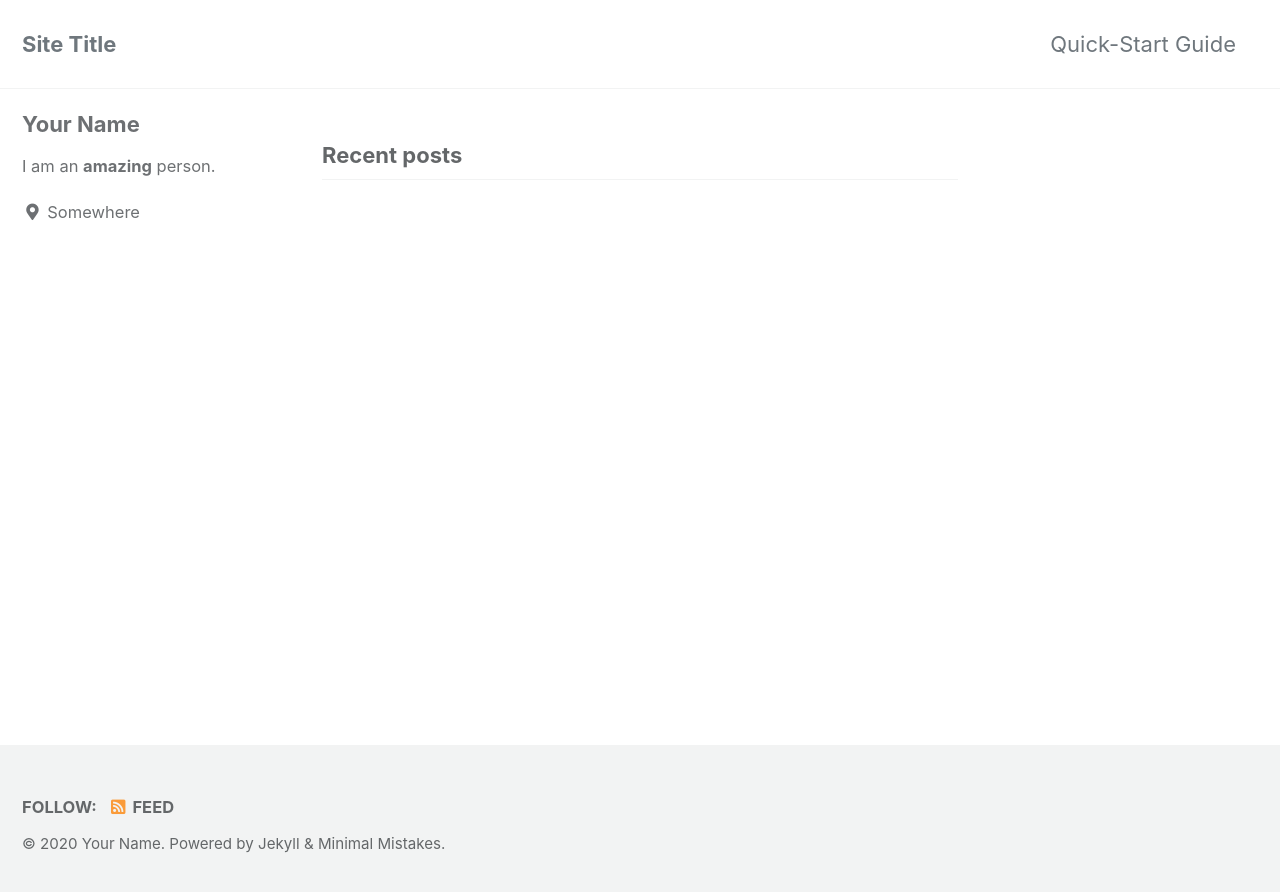
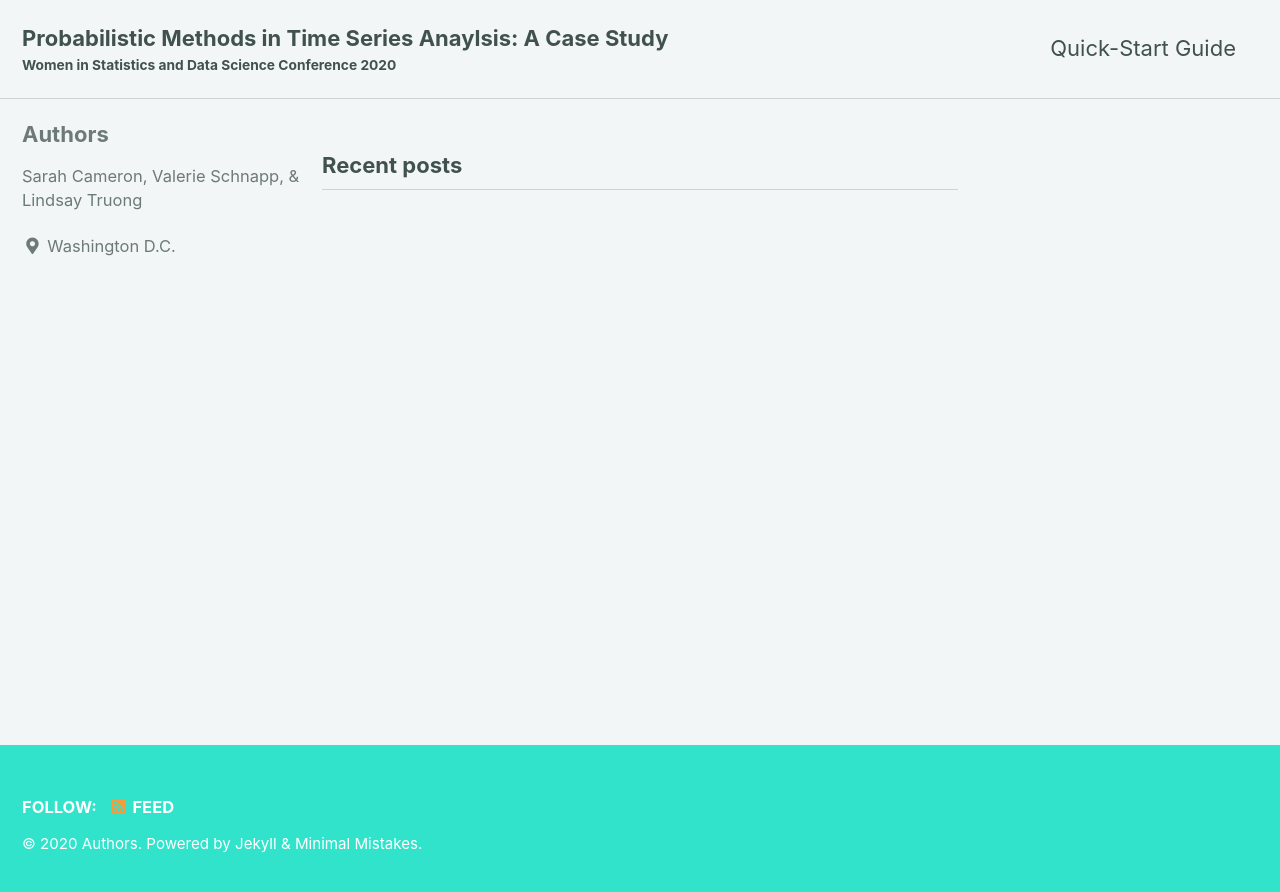
Before and after one commit to lindsaytruong/lindsaytruong.github.io, a Jekyll site: the page built from index.html, in a window 1280 px wide. Shown: the top 892 px of the page. Built offline with Jekyll 4.4.1, drawn with Linux system fonts in a browser that asks for light colours; cached includes are drawn as plain includes; the list of posts is cut into pages by our own code.

Commit message:
customization

```diff
--- a/_config.yml
+++ b/_config.yml
@@ -12,16 +12,16 @@
 
 # theme                  : "minimal-mistakes-jekyll"
 # remote_theme           : "mmistakes/minimal-mistakes"
-minimal_mistakes_skin    : "default" # "air", "aqua", "contrast", "dark", "dirt", "neon", "mint", "plum", "sunrise"
+minimal_mistakes_skin    : "mint" # "air", "aqua", "contrast", "dark", "dirt", "neon", "mint", "plum", "sunrise"
 
 # Site Settings
 locale                   : "en-US"
-title                    : "Site Title"
+title                    : "Probabilistic Methods in Time Series Anaylsis: A    Case Study"
 title_separator          : "-"
-subtitle                 : # site tagline that appears below site title in masthead
-name                     : "Your Name"
-description              : "An amazing website."
-url                      : # the base hostname & protocol for your site e.g. "https://mmistakes.github.io"
+subtitle                 : "Women in Statistics and Data Science Conference 2020"
+name                     : "Authors"
+description              : "Sarah Cameron, Valerie Schnapp, & Lindsay Truong"
+url                      : "https://lindsaytruong.github.io"
 baseurl                  : # the subpath of your site, e.g. "/blog"
 repository               : # GitHub username/repo-name e.g. "mmistakes/minimal-mistakes"
 teaser                   : # path of fallback teaser image, e.g. "/assets/images/500x300.png"
@@ -93,10 +93,10 @@ analytics:
 
 # Site Author
 author:
-  name             : "Your Name"
+  name             : "Authors"
   avatar           : # path of avatar image, e.g. "/assets/images/bio-photo.jpg"
-  bio              : "I am an **amazing** person."
-  location         : "Somewhere"
+  bio              : "Sarah Cameron, Valerie Schnapp, & Lindsay Truong"
+  location         : "Washington D.C."
   email            :
   links:
     - label: "Email"
```
